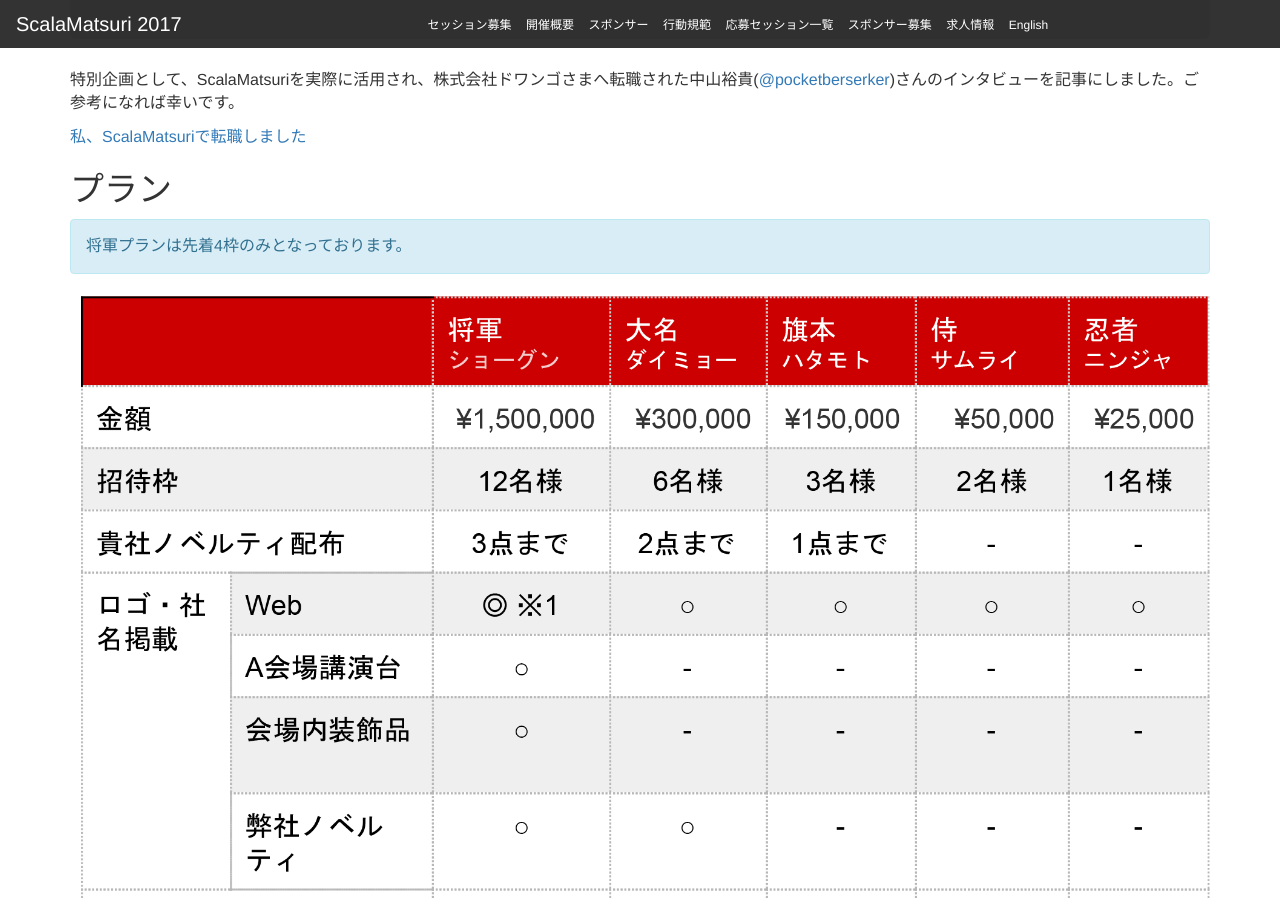
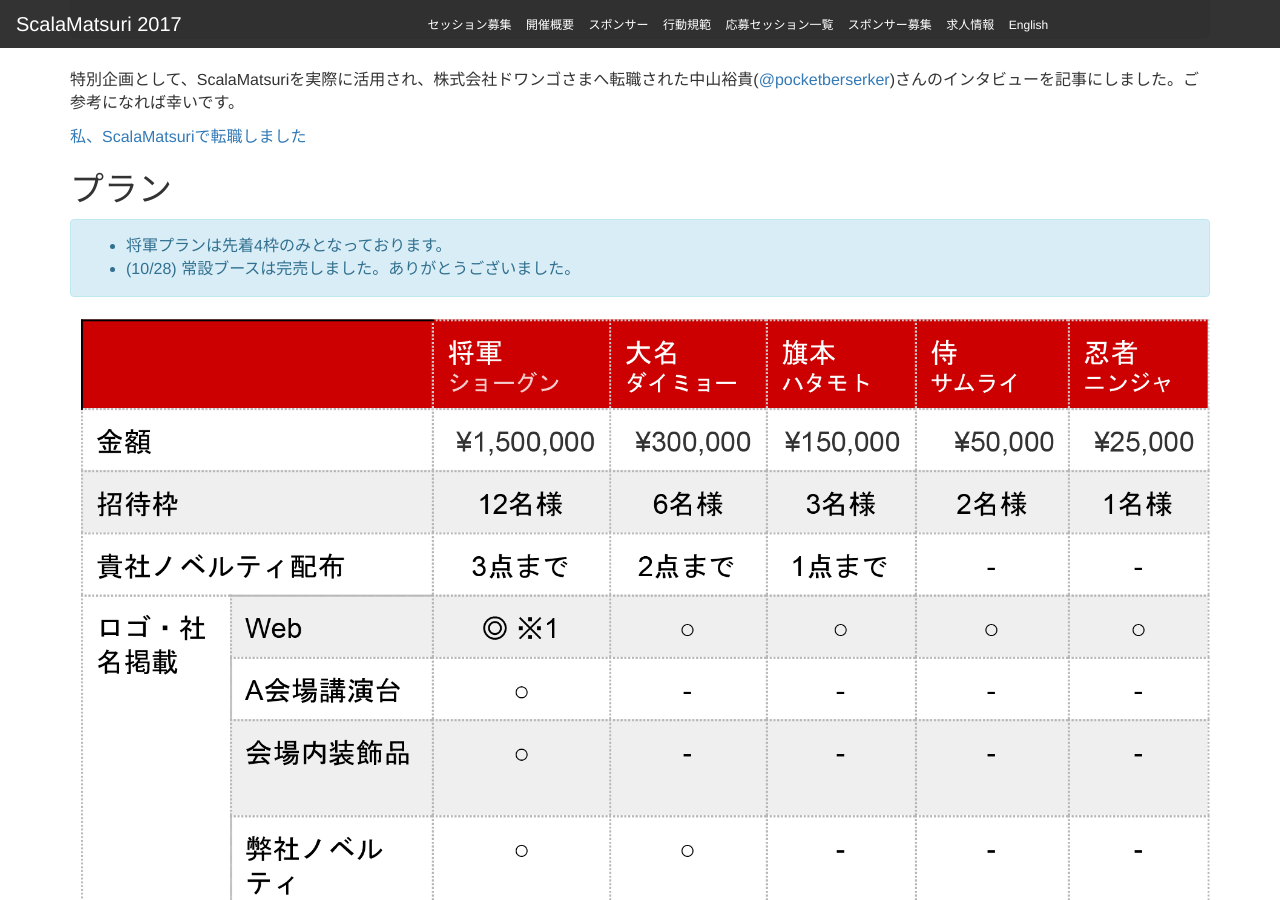
Before and after one commit to scalajp/2017.scalamatsuri.org, a Jekyll site: the page built from ja/sponsors/index.html, in a window 1280 px wide and 900 px high, scrolled down 398 px. Built offline with Jekyll 4.4.1, drawn with Linux system fonts in a browser that asks for light colours; nearby versions of some CDN libraries; comment, search, counter and statistics services are not loaded.

Commit message:
常設ブース sold out

```diff
--- a/ja/sponsors/index.html
+++ b/ja/sponsors/index.html
@@ -27,7 +27,12 @@
 <p><a href="http://scalamatsuri.hatenablog.com/entry/2015/08/19/123046">私、ScalaMatsuriで転職しました</a></p>
 
 <h2>プラン</h2>
-<div class="alert alert-info" role="alert">将軍プランは先着4枠のみとなっております。</div>
+<div class="alert alert-info" role="alert">
+  <ul>
+    <li>将軍プランは先着4枠のみとなっております。</li>
+    <li>(10/28) 常設ブースは完売しました。ありがとうございました。</li>
+  </ul>
+</div>
 <img class="img-responsive" src="plan.png">
 
 <h2>お申込み</h2>
```
